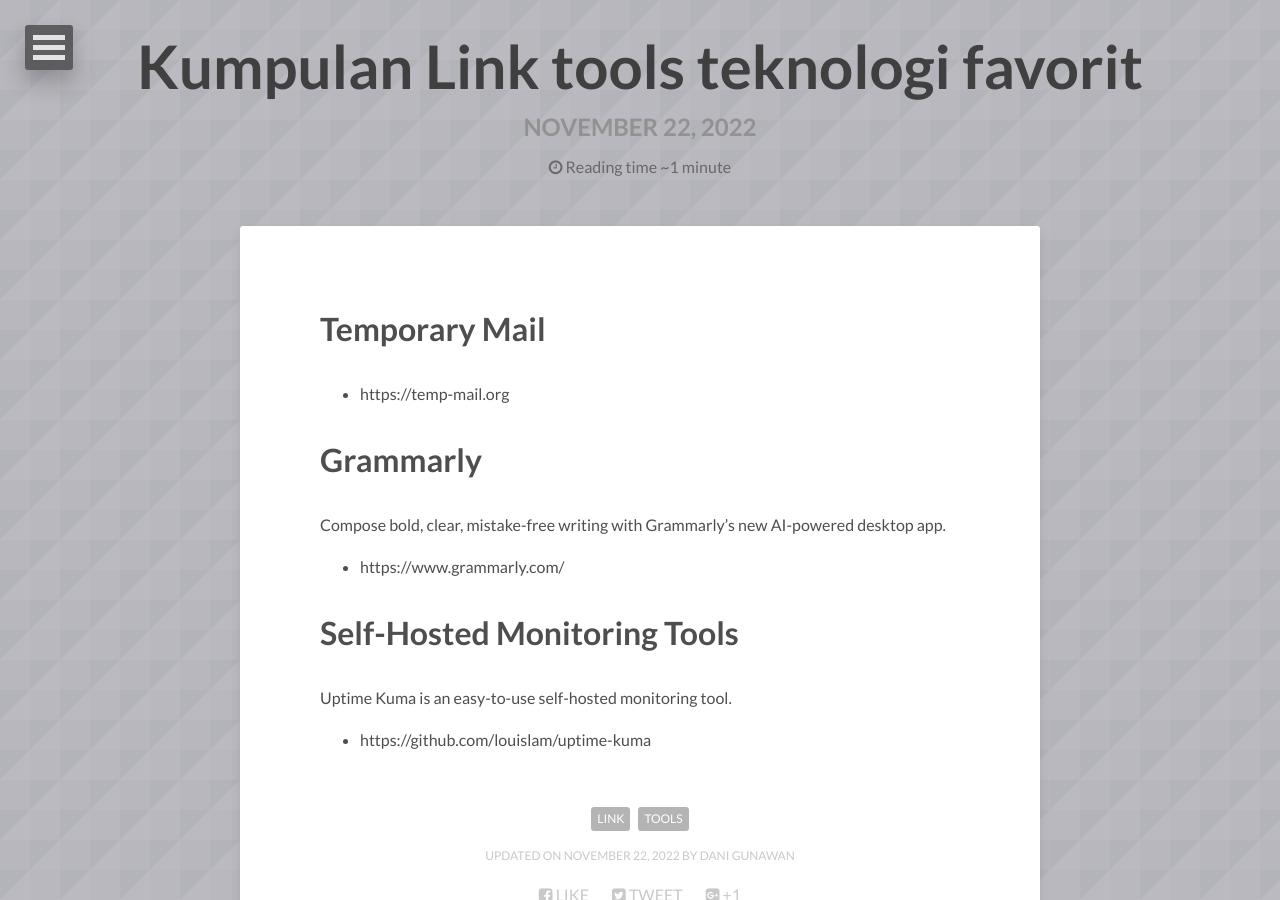
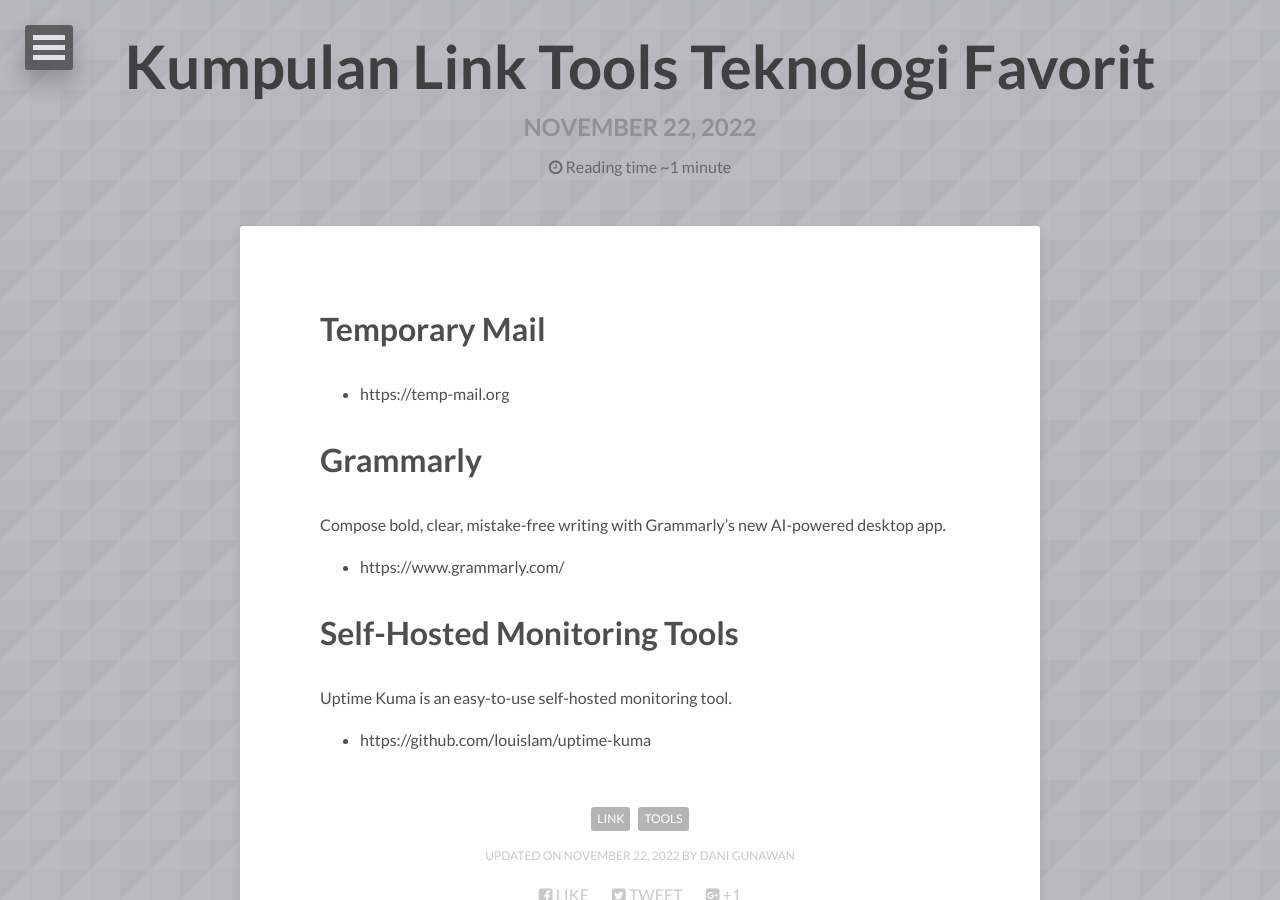
Before and after one commit to danigunawan/danigunawan.github.io, a Jekyll site: the page built from _posts/2022-11-21-kumpulan-link-tools-teknologi-favorit.md, in a window 1280 px wide and 900 px high. Built offline with Jekyll 4.4.1, drawn with Linux system fonts in a browser that asks for light colours; nearby versions of some CDN libraries; comment, search, counter and statistics services are not loaded.

Commit message:
[ADD POSTING]

```diff
--- a/_posts/2022-11-21-kumpulan-link-tools-teknologi-favorit.md
+++ b/_posts/2022-11-21-kumpulan-link-tools-teknologi-favorit.md
@@ -1,9 +1,9 @@
 ---
 layout: post
-title: Kumpulan Link tools teknologi favorit
+title: Kumpulan Link Tools Teknologi Favorit
 modified: 2022-11-21T24:00:00+07:00
 categories:
-description: "kumpulan link tools teknologi favorit"
+description: "kumpulan link Tools Teknologi Favorit"
 tags: [link, tools]
 image:
   background: triangular.png
```
